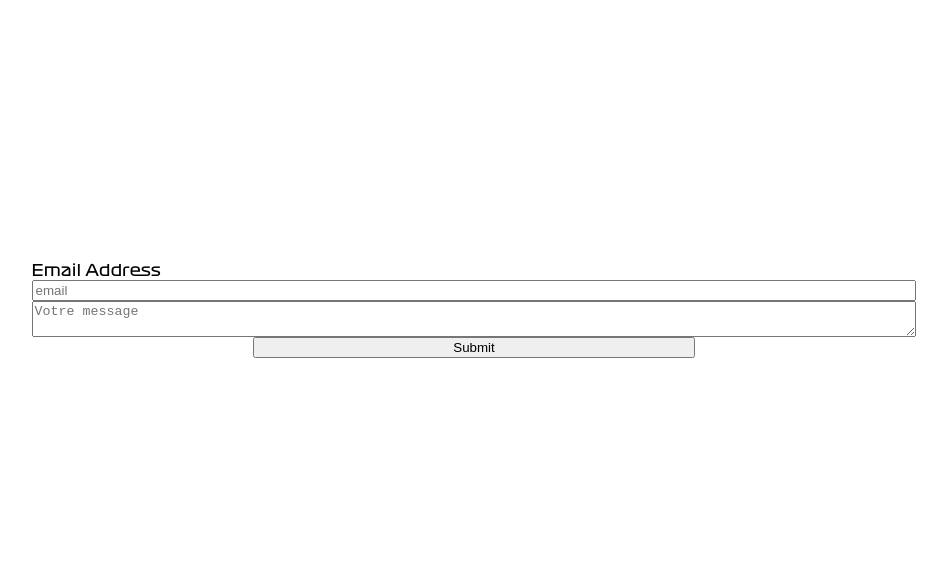
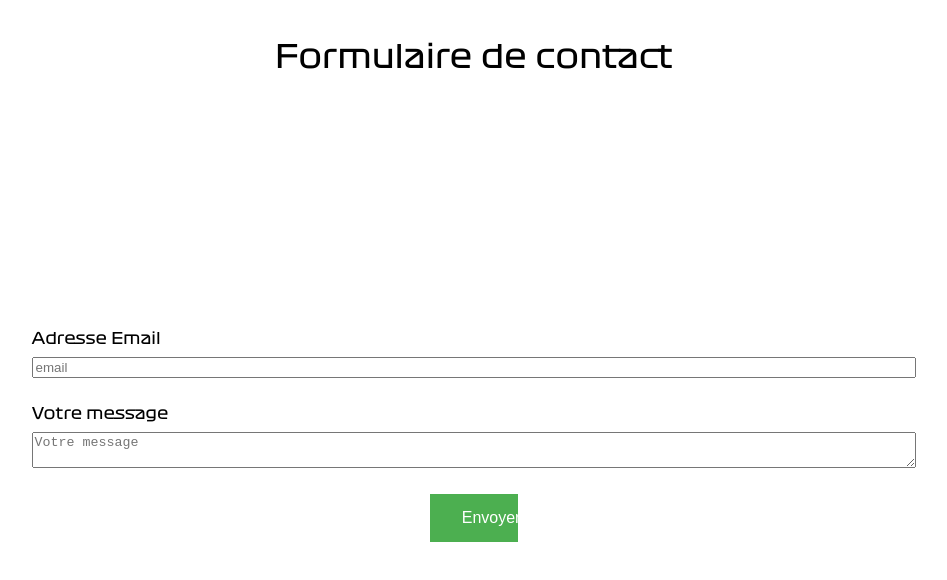
Before and after one commit to victordu45/dmfront, a Next.js app: page /contact in a window 1280 px wide. Shown: the top 580 px of the page, without its empty margins (166-1113 px from the left). Built offline with nearby package versions, Linux system fonts and the light colour scheme.

Commit message:
Correctif design page contact et page validation message envoyé

```diff
--- a/pages/contact.js
+++ b/pages/contact.js
@@ -1,15 +1,27 @@
 import React from 'react';
+import Link from "next/link";
 import { useForm, ValidationError } from '@formspree/react';
 function ContactForm() {
     const [state, handleSubmit] = useForm("moqrbzov");
     if (state.succeeded) {
-        return <p>Message envoyé</p>;
+        return (
+            <div className='containerMessage'>
+                <p className='message'>Message envoyé</p>
+                <div className='lienContact'>
+                    <Link href={"https://dmfront-victordu45.vercel.app"}>
+                        <div>Retour à l'accueil</div>
+                    </Link>
+                </div>
+            </div>
+        );
     }
     return (
         <div className="bodyContact">
+            <div className="raceTitle">Formulaire de contact</div>
             <form className='formulaireContact' onSubmit={handleSubmit}>
+                <div className='input'>
                     <label htmlFor="email">
-                    Email Address
+                        Adresse Email
                     </label>
                     <input
                         id="email"
@@ -22,6 +34,11 @@ function ContactForm() {
                         field="email"
                         errors={state.errors}
                     />
+                </div>
+                <div className='input'>
+                    <label htmlFor="message">
+                        Votre message
+                    </label>
                     <textarea
                         id="message"
                         name="message"
@@ -32,8 +49,9 @@ function ContactForm() {
                         field="message"
                         errors={state.errors}
                     />
+                </div>
                 <button className='buttonContact' type="submit" disabled={state.submitting}>
-                    Submit
+                    Envoyer
                 </button>
             </form>
         </div>
--- a/static/css/styles.css
+++ b/static/css/styles.css
@@ -88,26 +88,6 @@
         text-align: center;
     }
 
-    .bodyContact {
-        display: flex;
-        position: relative;
-        font-family: f1;
-    }
-
-    .formulaireContact {
-        display: flex;
-        flex-direction: column;
-        width: 70%;
-        margin-left: auto;
-        margin-right: auto;
-        margin-top: 20%;
-    }
-
-    .buttonContact {
-        width: 50%;
-        margin: auto;
-    }
-
     .cardTitle {
         text-align: center;
         padding: 5%;
@@ -177,6 +157,69 @@
         font-size: xx-large;
         text-align: center;
         margin: 3%;
+    }
+
+    .bodyContact {
+        font-family: f1;
+    }
+
+    .formulaireContact {
+        display: flex;
+        flex-direction: column;
+        width: 70%;
+        margin-left: auto;
+        margin-right: auto;
+        margin-top: 20%;
+    }
+
+    .buttonContact {
+        background-color: #4CAF50; /* Green */
+        border: none;
+        color: white;
+        padding: 15px 32px;
+        text-align: center;
+        text-decoration: none;
+        display: inline-block;
+        font-size: 16px;
+        width: 10%;
+        margin: auto;
+    }
+
+    .input {
+        display: flex;
+        flex-direction: column;
+        margin-bottom: 3%;
+    }
+
+    .input label {
+        margin-bottom: 1%;
+    }
+
+    .containerMessage {
+        font-family: f1;
+        top: 0px;
+        left: 0px;
+        right: 0px;
+        bottom: 0px;
+        position: fixed;
+        z-index: 3;
+        background-color: rgba(217, 217, 217, 0.7);
+        display: flex;
+        flex-direction: column;
+    }
+
+    .message {
+        margin: auto;
+        font-size: larger;
+    }
+
+    .lienContact {
+        margin: auto;
+    }
+
+    .lienContact:hover {
+        text-decoration: underline;
+        cursor: pointer;
     }
 }
 
@@ -354,4 +397,66 @@
         width: 100%;
         text-align: center;
     }
+
+    .containerMessage {
+        font-family: f1;
+        top: 0px;
+        left: 0px;
+        right: 0px;
+        bottom: 0px;
+        position: fixed;
+        z-index: 3;
+        background-color: rgba(217, 217, 217, 0.7);
+        display: flex;
+        flex-direction: column;
+    }
+
+    .message {
+        margin: auto;
+        font-size: larger;
+    }
+
+    .lienContact {
+        margin: auto;
+    }
+
+    .lienContact:hover {
+        text-decoration: underline;
+        cursor: pointer;
+    }
+    .bodyContact {
+        font-family: f1;
+    }
+
+    .formulaireContact {
+        display: flex;
+        flex-direction: column;
+        width: 70%;
+        margin-left: auto;
+        margin-right: auto;
+        margin-top: 20%;
+    }
+
+    .buttonContact {
+        background-color: #4CAF50; /* Green */
+        border: none;
+        color: white;
+        padding: 15px 15px;
+        text-align: center;
+        text-decoration: none;
+        display: inline-block;
+        font-size: 16px;
+        width: 30%;
+        margin: auto;
+    }
+
+    .input {
+        display: flex;
+        flex-direction: column;
+        margin-bottom: 3%;
+    }
+
+    .input label {
+        margin-bottom: 1%;
+    }
 }
```
Lines whose indentation alone changed are shown as unchanged.
